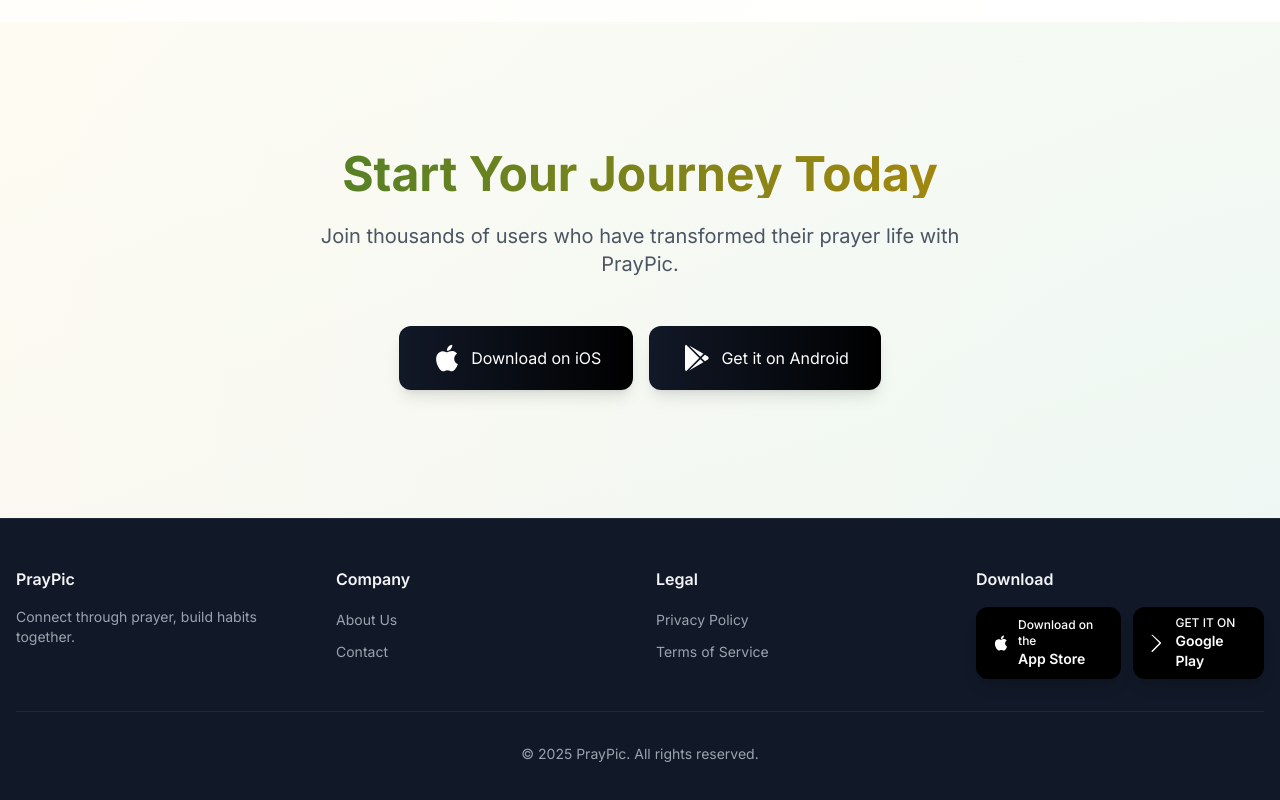
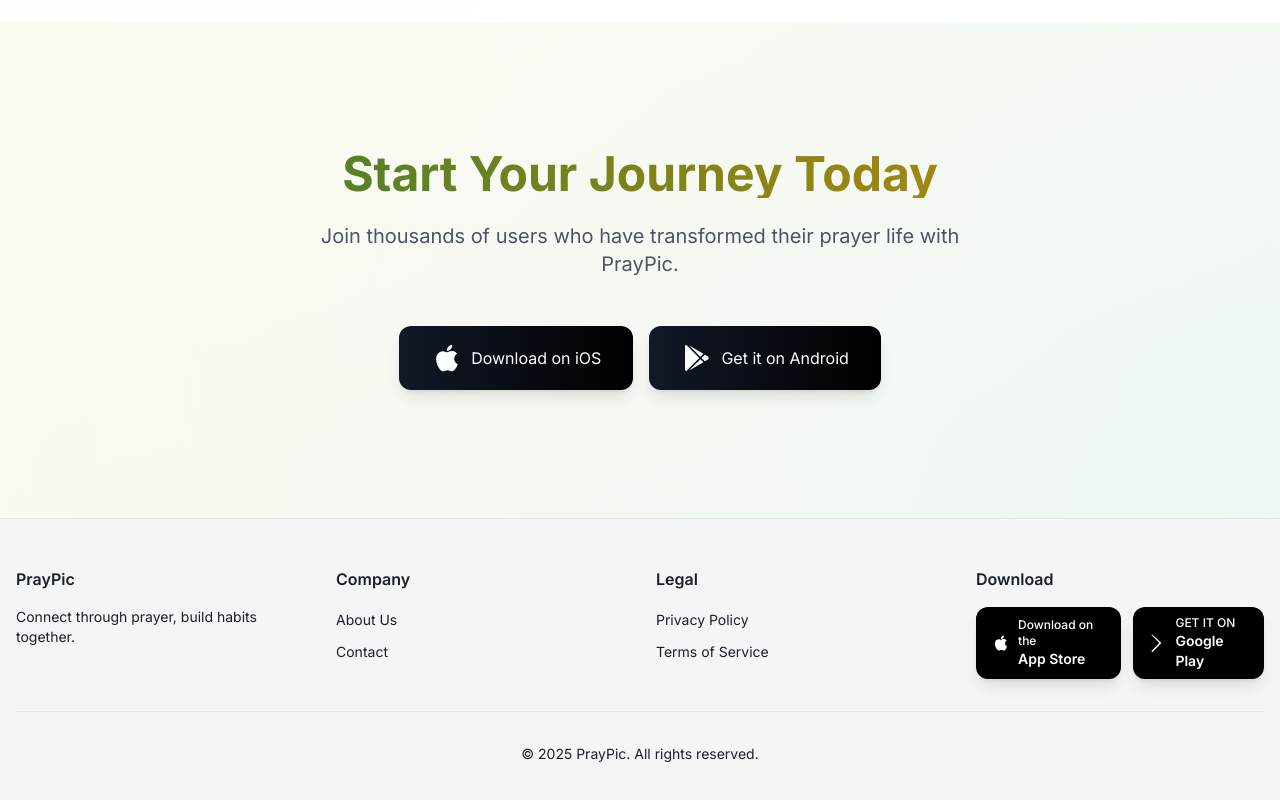
Before and after one commit to yousifUnity/Pray-Pic, a Next.js app: page / in a window 1280 px wide. Shown: the part 1470-2270 px from the top of the page. Built offline with nearby package versions, Linux system fonts and the light colour scheme.

Commit message:
Update layout.tsx

```diff
--- a/src/app/layout.tsx
+++ b/src/app/layout.tsx
@@ -17,52 +17,52 @@
 }) {
   return (
     <html lang="en" className="scroll-smooth dark">
-      <body className={`${inter.className} antialiased bg-gray-950 text-gray-100 dark:bg-gray-950 dark:text-gray-100 transition-colors duration-300`}>
+      <body className={`${inter.className} antialiased dark:bg-gray-950 dark:text-gray-100 transition-colors duration-300`}>
         <Navigation />
         <main className="pt-16">
           {children}
         </main>
-        <footer className="bg-gray-900 border-t border-gray-800">
+        <footer className="dark:bg-gray-900 dark:border-gray-800 border-t">
           <div className="container mx-auto px-4 py-8 md:py-12">
             <div className="grid grid-cols-2 md:grid-cols-4 gap-8">
               <div className="col-span-2 md:col-span-1 space-y-4">
-                <h3 className="font-semibold text-gray-100">PrayPic</h3>
-                <p className="text-sm text-gray-400">
+                <h3 className="font-semibold dark:text-gray-100">PrayPic</h3>
+                <p className="text-sm dark:text-gray-400">
                   Connect through prayer, build habits together.
                 </p>
               </div>
               <div>
-                <h3 className="font-semibold text-gray-100 mb-4">Company</h3>
+                <h3 className="font-semibold dark:text-gray-100 mb-4">Company</h3>
                 <ul className="space-y-2">
                   <li>
-                    <a href="/about" className="text-sm text-gray-400 hover:text-primary-green transition-colors">
+                    <a href="/about" className="text-sm dark:text-gray-400 hover:text-primary-green transition-colors">
                       About Us
                     </a>
                   </li>
                   <li>
-                    <a href="/contact" className="text-sm text-gray-400 hover:text-primary-green transition-colors">
+                    <a href="/contact" className="text-sm dark:text-gray-400 hover:text-primary-green transition-colors">
                       Contact
                     </a>
                   </li>
                 </ul>
               </div>
               <div>
-                <h3 className="font-semibold text-gray-100 mb-4">Legal</h3>
+                <h3 className="font-semibold dark:text-gray-100 mb-4">Legal</h3>
                 <ul className="space-y-2">
                   <li>
-                    <a href="/privacy" className="text-sm text-gray-400 hover:text-primary-green transition-colors">
+                    <a href="/privacy" className="text-sm dark:text-gray-400 hover:text-primary-green transition-colors">
                       Privacy Policy
                     </a>
                   </li>
                   <li>
-                    <a href="/terms" className="text-sm text-gray-400 hover:text-primary-green transition-colors">
+                    <a href="/terms" className="text-sm dark:text-gray-400 hover:text-primary-green transition-colors">
                       Terms of Service
                     </a>
                   </li>
                 </ul>
               </div>
               <div className="col-span-2 md:col-span-1">
-                <h3 className="font-semibold text-gray-100 mb-4">Download</h3>
+                <h3 className="font-semibold dark:text-gray-100 mb-4">Download</h3>
                 <div className="flex flex-col sm:flex-row gap-3">
                   <a
                     href="https://apps.apple.com"
@@ -91,8 +91,8 @@
                 </div>
               </div>
             </div>
-            <div className="mt-8 pt-8 border-t border-gray-800">
-              <p className="text-center text-sm text-gray-400">
+            <div className="mt-8 pt-8 border-t dark:border-gray-800">
+              <p className="text-center text-sm dark:text-gray-400">
                 © {new Date().getFullYear()} PrayPic. All rights reserved.
               </p>
             </div>
```
